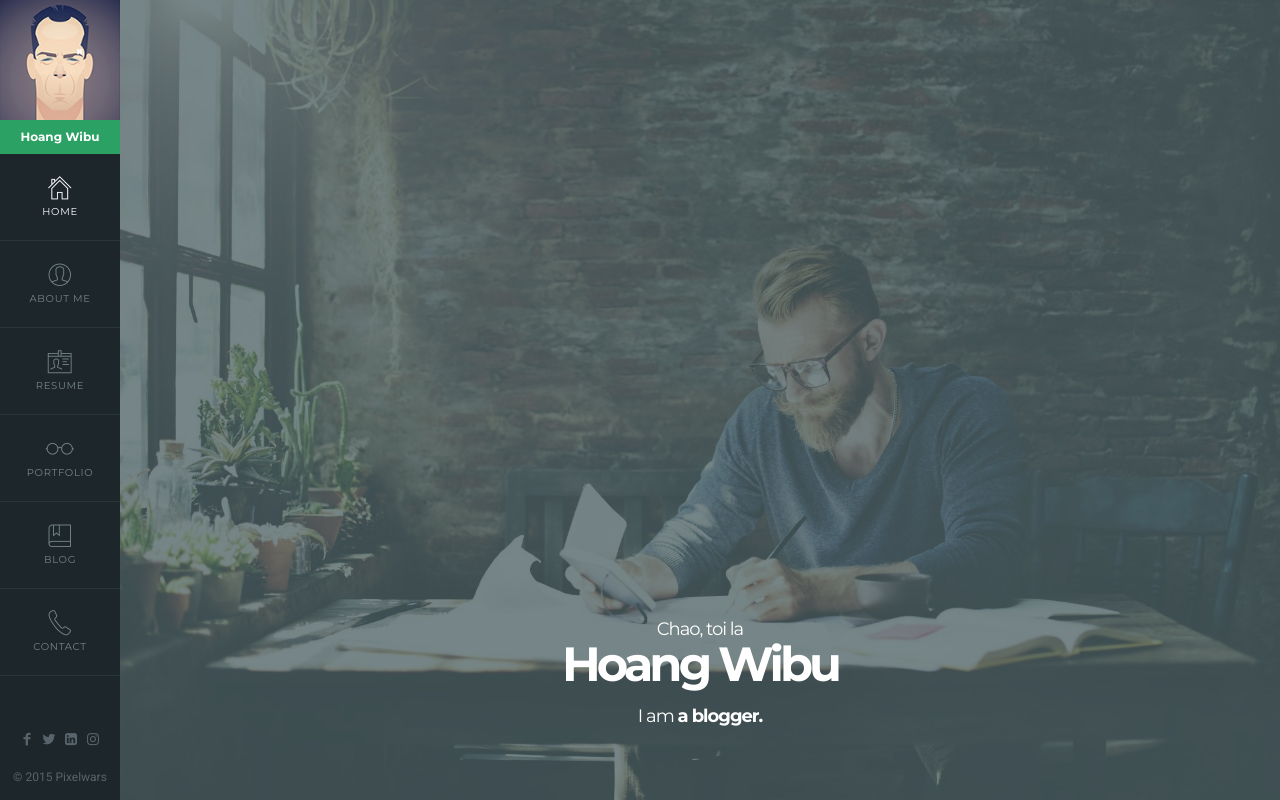
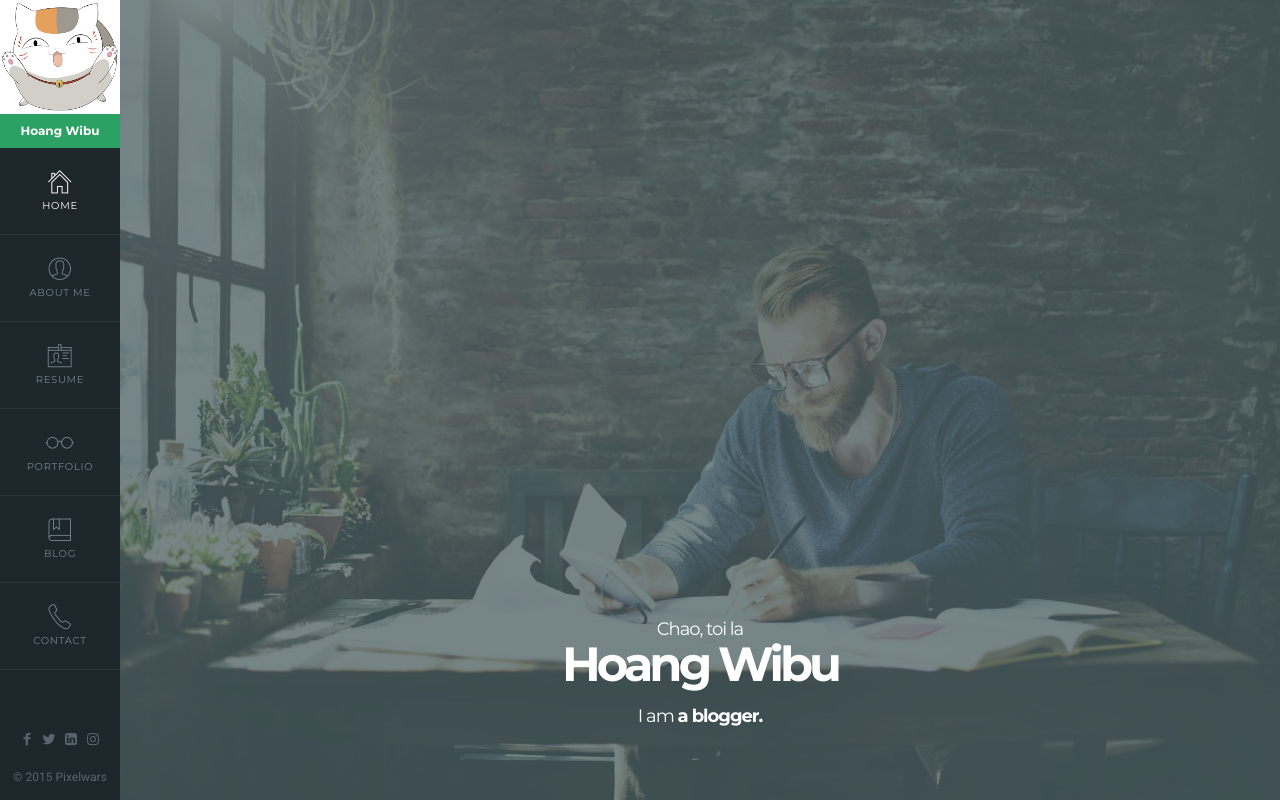
Before and after one commit to gioinhatdaogianua/gioinhatdaogianua.github.io, a plain HTML site: page index.html in a window 1280 px wide. Drawn offline with Linux system fonts and the light colour scheme; some packages are replaced by stand-ins of ours.

Commit message:
fix index

```diff
--- a/index.html
+++ b/index.html
@@ -11,7 +11,7 @@
         <meta name="keywords" content="vcard, html5, portfolio">
         <meta name="author" content="Pixelwars">
 
-        <title>Empathy</title>
+        <title>Hoang</title>
 
         <!-- FAV and TOUCH ICONS -->
         <link rel="shortcut icon" href="images/ico/favicon.ico">
@@ -68,7 +68,7 @@
                 <!-- header-wrap -->
                 <div class="header-wrap">
 
-                    <img src="images/site/avatar.jpg" alt="avatar">
+                    <img src="images/site/menu.png" alt="avatar">
 
                     <h1 class="site-title">Hoang Wibu</h1>
 
```
Also changed, not shown: images/site/menu.png (added).
